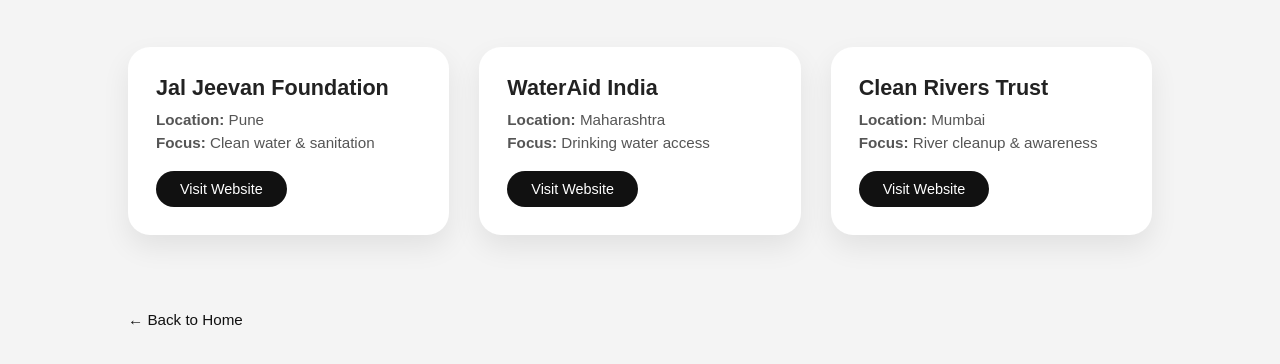
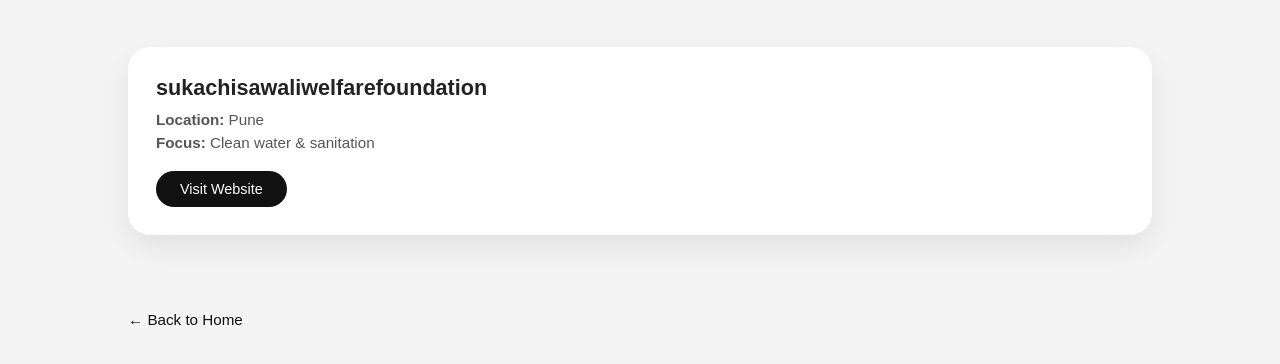
Before and after one commit to vedant331/LEMON, a website: page water.html in a window 1280 px wide. Shown: the part 334-698 px from the top of the page. Drawn offline with Linux system fonts and the light colour scheme.

Commit message:
Update water.html

```diff
--- a/water.html
+++ b/water.html
@@ -20,23 +20,9 @@
     <div class="ngo-grid">
 
         <div class="ngo-card">
-            <h3>Jal Jeevan Foundation</h3>
+            <h3>sukachisawaliwelfarefoundation</h3>
             <p><strong>Location:</strong> Pune</p>
             <p><strong>Focus:</strong> Clean water & sanitation</p>
-            <a href="https://sukachisawaliwelfarefoundation.in/" target="_blank" class="ngo-link">Visit Website</a>
-        </div>
-
-        <div class="ngo-card">
-            <h3>WaterAid India</h3>
-            <p><strong>Location:</strong> Maharashtra</p>
-            <p><strong>Focus:</strong> Drinking water access</p>
-            <a href="https://sukachisawaliwelfarefoundation.in/" target="_blank" class="ngo-link">Visit Website</a>
-        </div>
-
-        <div class="ngo-card">
-            <h3>Clean Rivers Trust</h3>
-            <p><strong>Location:</strong> Mumbai</p>
-            <p><strong>Focus:</strong> River cleanup & awareness</p>
             <a href="https://sukachisawaliwelfarefoundation.in/" target="_blank" class="ngo-link">Visit Website</a>
         </div>
 
```
